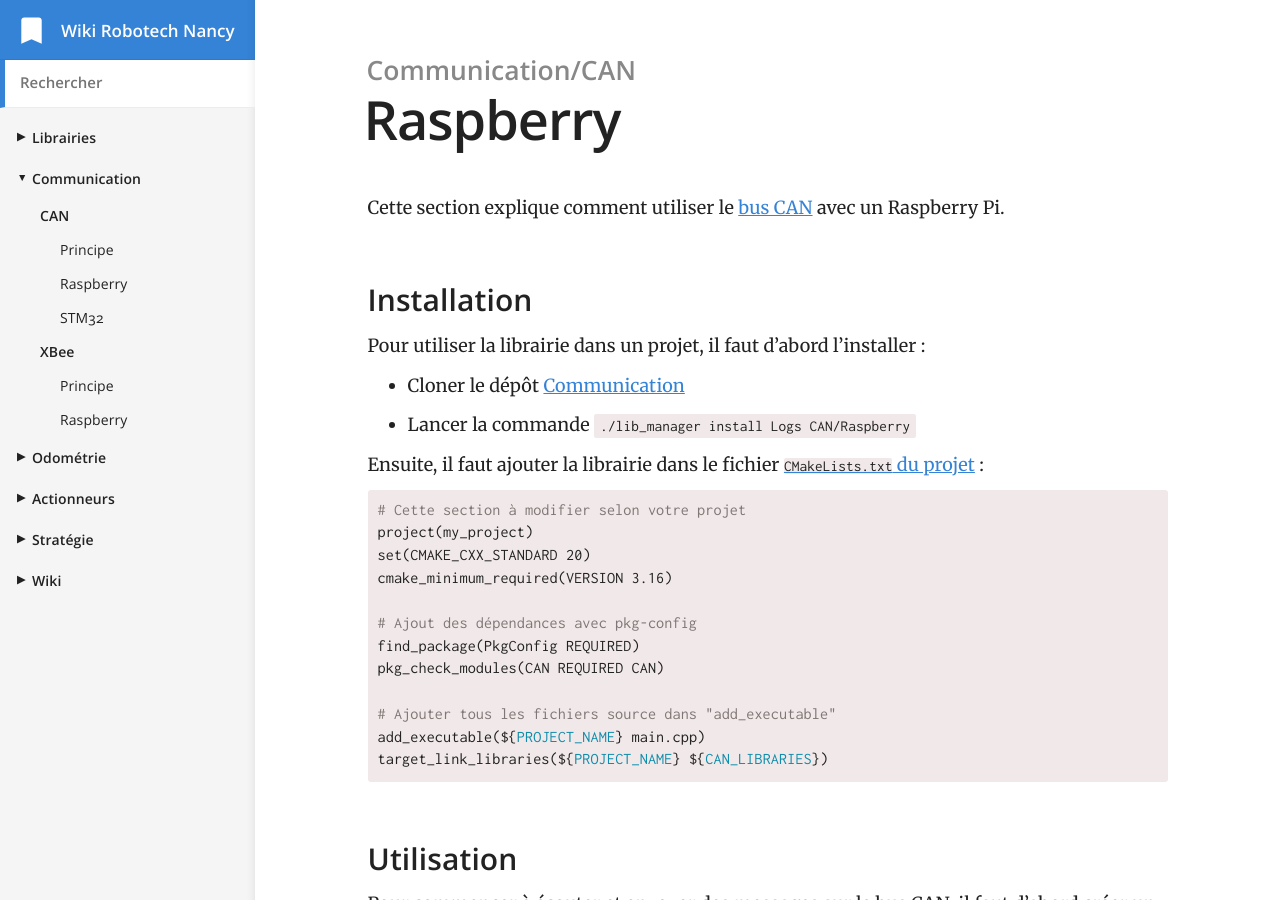
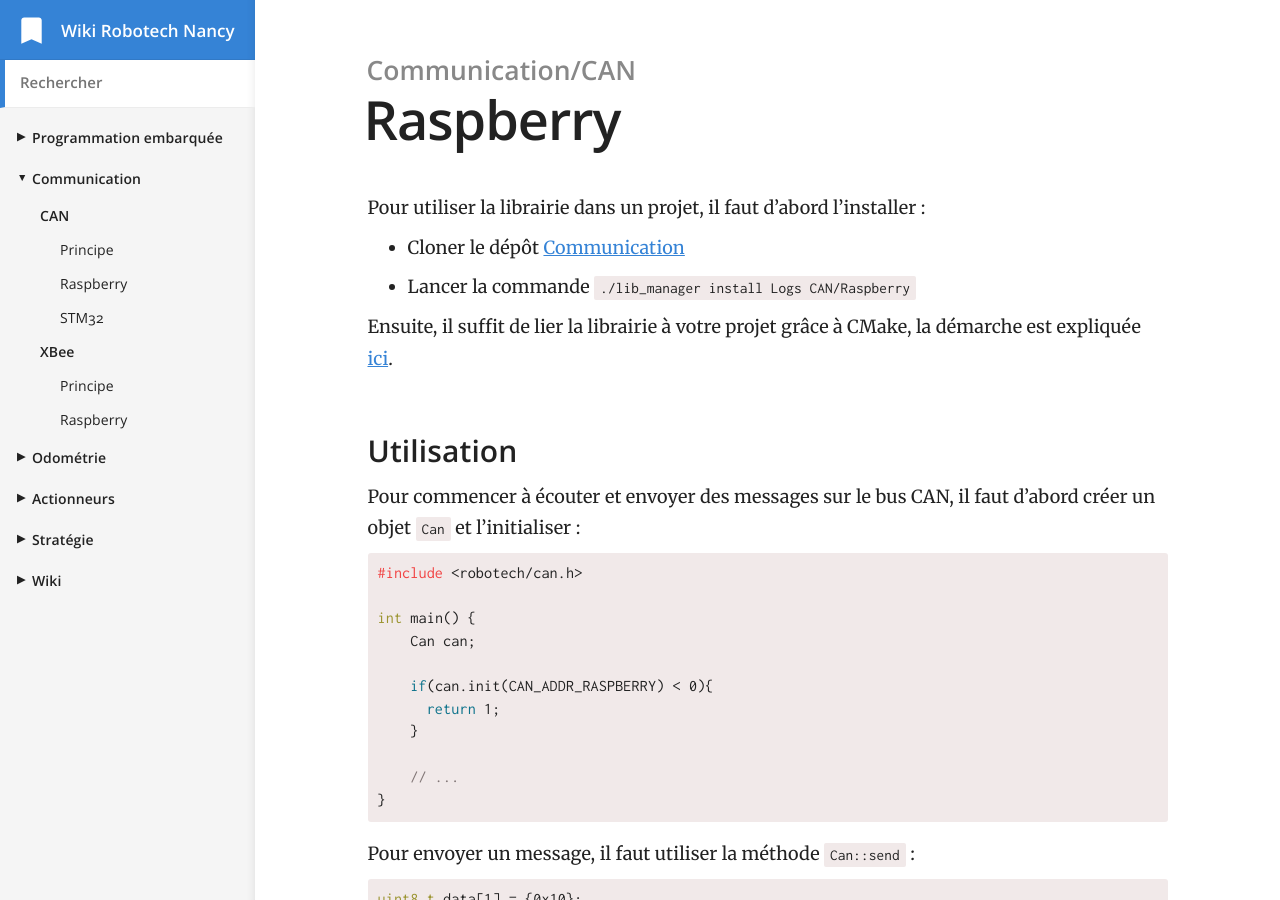
Before and after one commit to RobotechNancy/robotechnancy.github.io, a Jekyll site: the page built from _docs/communication/CAN/raspberry.md, in a window 1280 px wide and 900 px high. Built offline with Jekyll 4.4.1, drawn with Linux system fonts in a browser that asks for light colours.

Commit message:
Révisions des articles

````diff
--- a/_docs/communication/CAN/raspberry.md
+++ b/_docs/communication/CAN/raspberry.md
@@ -7,29 +7,11 @@ subcategory: CAN
 subcategory_order: 1
 ---
 
-Cette section explique comment utiliser le [bus CAN](/communication/CAN/principe){:target="_blank"} avec un Raspberry Pi.
-
-### Installation
-
 Pour utiliser la librairie dans un projet, il faut d'abord l'installer :
 - Cloner le dépôt [Communication](https://github.com/RobotechNancy/Communication){:target="_blank"}
 - Lancer la commande `./lib_manager install Logs CAN/Raspberry`
 
-Ensuite, il faut ajouter la librairie dans le fichier [`CMakeLists.txt` du projet](/librairies/raspberry/#création-dun-software){:target="_blank"} :
-```cmake
-# Cette section à modifier selon votre projet
-project(my_project)
-set(CMAKE_CXX_STANDARD 20)
-cmake_minimum_required(VERSION 3.16)
-
-# Ajout des dépendances avec pkg-config
-find_package(PkgConfig REQUIRED)
-pkg_check_modules(CAN REQUIRED CAN)
-
-# Ajouter tous les fichiers source dans "add_executable"
-add_executable(${PROJECT_NAME} main.cpp)
-target_link_libraries(${PROJECT_NAME} ${CAN_LIBRARIES})
-```
+Ensuite, il suffit de lier la librairie à votre projet grâce à CMake, la démarche est expliquée [ici](/embarque/raspberry/#lier-une-librairie-à-un-projet).
 
 ### Utilisation
 
@@ -100,7 +82,7 @@ sudo ip link add dev vcan0 type vcan
 sudo ip link set up vcan0
 
 # Ecouter le bus CAN
-candump vcan0
+candump vcan0 -t
 ```
 
 Pour envoyer un message sur le bus CAN virtuel, il faut utiliser la commande `cansend` :
````
Also changed, not shown: other parts of _docs/communication/CAN/raspberry.md (+2 -2 lines), _docs/communication/CAN/stm32.md (+14 -18 lines), _docs/embarque/clion.md (added, +40 -0 lines), _docs/embarque/cubeIDE.md (added, +24 -0 lines), _docs/embarque/raspberry.md (renamed from _docs/librairies/raspberry.md, +22 -16 lines), _docs/embarque/stm32.md (added, +19 -0 lines), _docs/librairies/notions.md (deleted, +0 -6 lines), _docs/librairies/stm32.md (deleted, +0 -80 lines).
